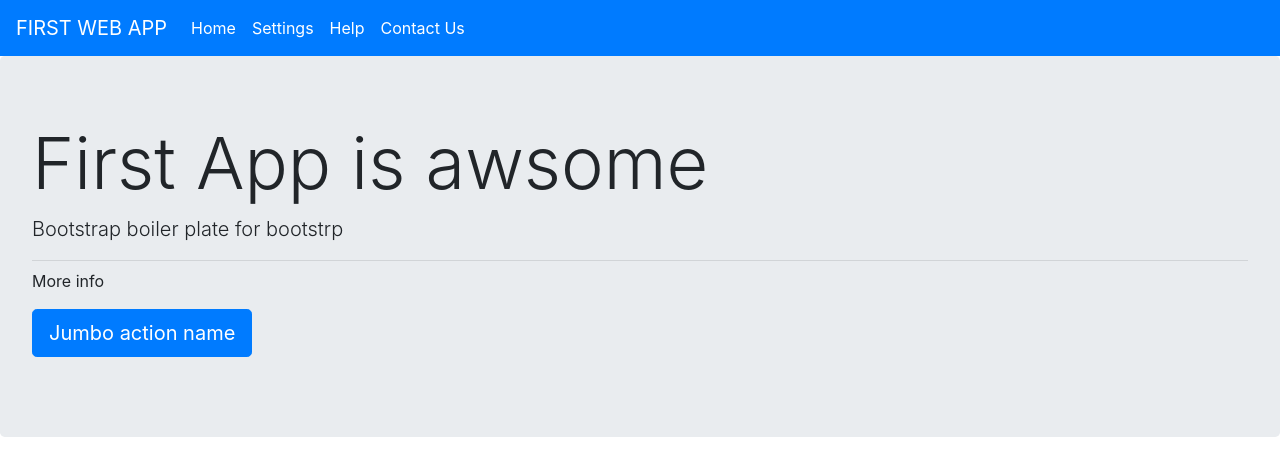
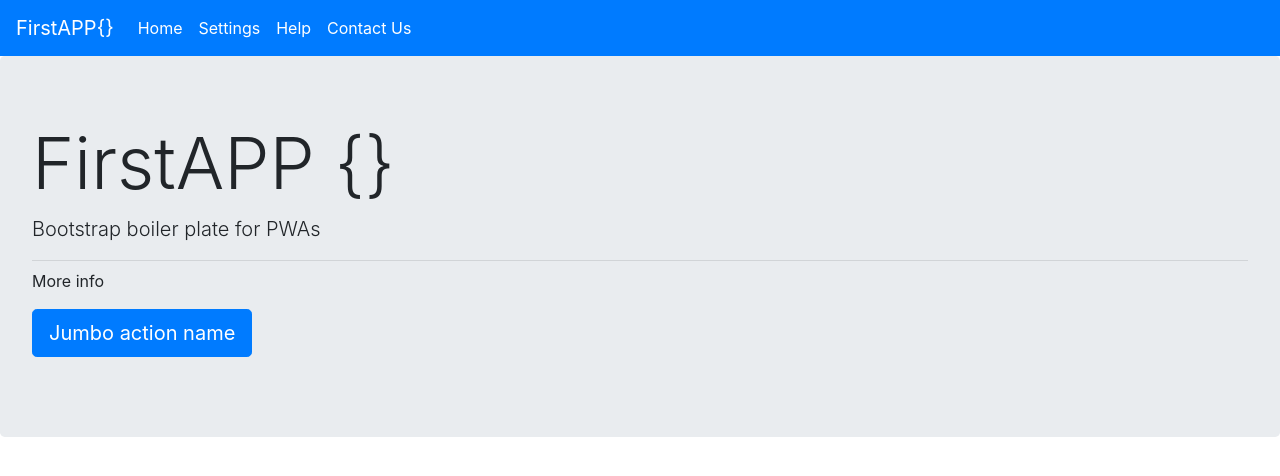
Before and after one commit to bhb81/PWAHelloWorld, a plain HTML site: page index.html in a window 1280 px wide. Drawn offline with Linux system fonts and the light colour scheme.

Commit message:
correct typo

```diff
--- a/index.html
+++ b/index.html
@@ -14,7 +14,7 @@
 
 <!--NAV-->
 <nav class="navbar navbar-expand-sm navbar-dark bg-primary">
-    <a class="navbar-brand" href="#">FIRST WEB APP</a>
+    <a class="navbar-brand" href="#">FirstAPP{}</a>
     <button class="navbar-toggler d-lg-none" type="button" data-toggle="collapse" data-target="#collapsibleNavId" aria-controls="collapsibleNavId"
         aria-expanded="false" aria-label="Toggle navigation"></button>
     <div class="collapse navbar-collapse" id="collapsibleNavId">
@@ -29,8 +29,8 @@
 <!--NAV ENDS-->
 
 <div class="jumbotron">
-    <h1 id="offline" class="display-3">First App is awsome</h1>
-    <p class="lead">Bootstrap boiler plate for bootstrp</p>
+    <h1 id="offline" class="display-3">FirstAPP {}</h1>
+    <p class="lead">Bootstrap boiler plate for PWAs</p>
     <hr class="my-2">
     <p>More info</p>
     <p class="lead">
```
